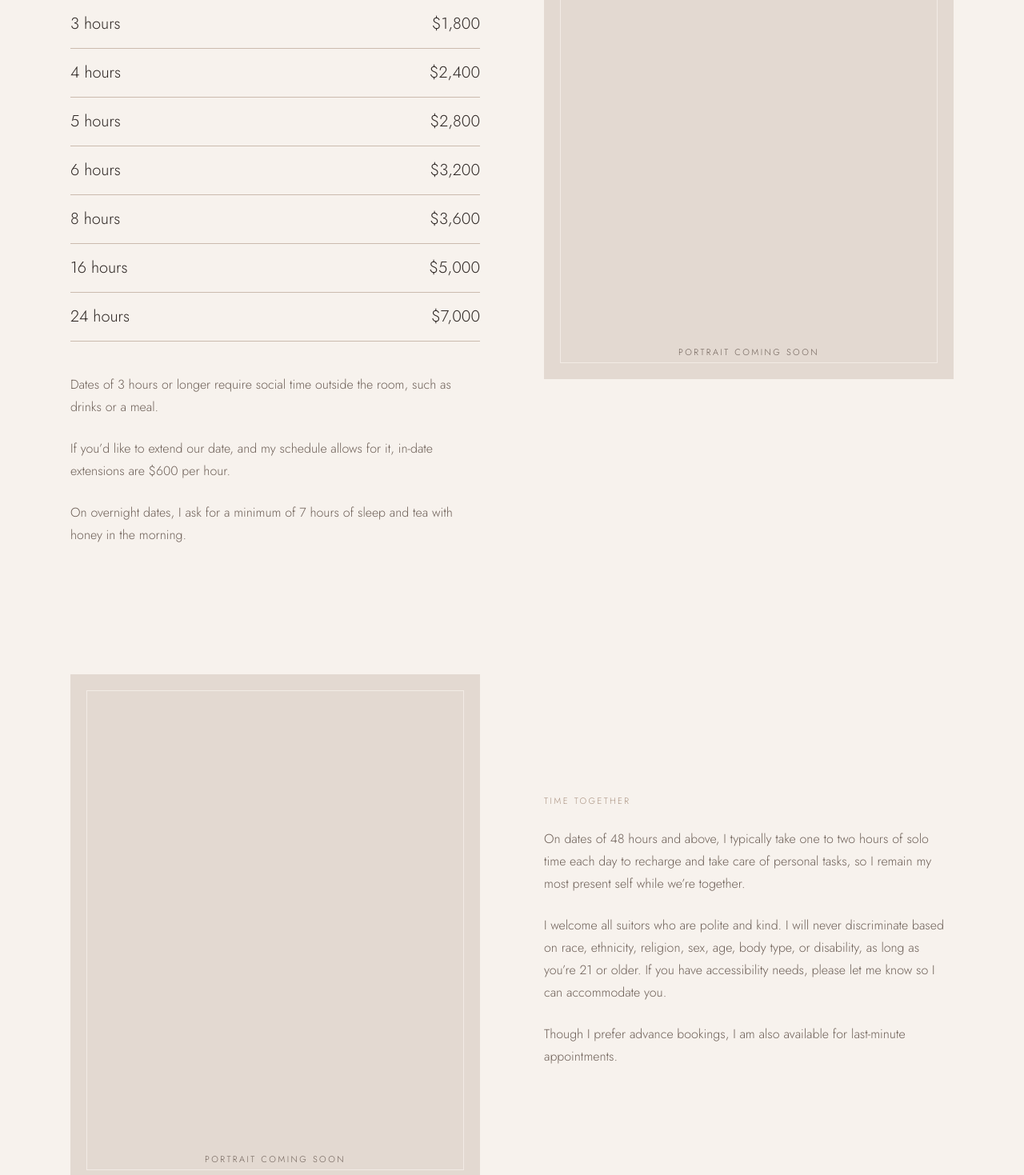
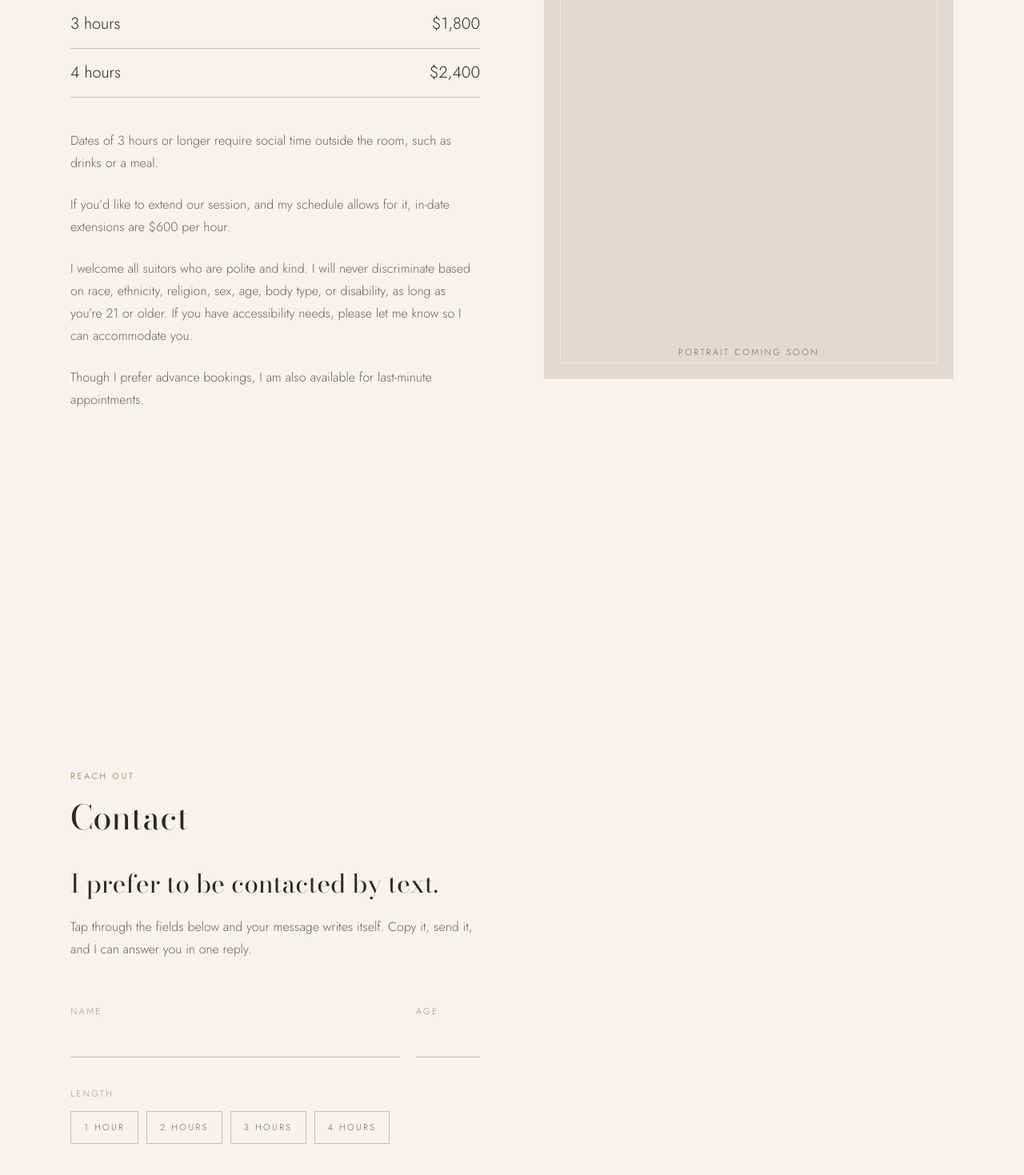
Before and after one commit to gracebotly/carmengem, a Next.js app: page / in a window 1280 px wide. Shown: the part 4060-5529 px from the top of the page at 80% size. Built offline with nearby package versions, Linux system fonts and the light colour scheme.

Commit message:
Simplify investment session offerings

```diff
--- a/components/InvestmentList.tsx
+++ b/components/InvestmentList.tsx
@@ -1,11 +1,9 @@
 import { SERVICES } from "@/lib/services";
 
-function PortraitPlaceholder({ position }: { position: "first" | "second" }) {
+function PortraitPlaceholder() {
   return (
     <div
-      className={`relative aspect-[4/5] overflow-hidden bg-line/45 ${
-        position === "first" ? "md:order-2" : "md:order-1"
-      }`}
+      className="relative aspect-[4/5] overflow-hidden bg-line/45 md:order-2"
       role="img"
       aria-label="Portrait photograph coming soon"
     >
@@ -19,7 +17,6 @@ function PortraitPlaceholder({ position }: { position: "first" | "second" }) {
 
 export default function InvestmentList() {
   return (
-    <div className="space-y-24 md:space-y-40">
     <div className="grid items-start gap-14 md:grid-cols-2 md:gap-20">
       <div className="md:order-1">
         <p className="eyebrow mb-6 text-sand">Donations</p>
@@ -45,27 +42,8 @@ export default function InvestmentList() {
             such as drinks or a meal.
           </p>
           <p>
-              If you’d like to extend our date, and my schedule allows for it,
+            If you’d like to extend our session, and my schedule allows for it,
             in-date extensions are $600 per hour.
-            </p>
-            <p>
-              On overnight dates, I ask for a minimum of 7 hours of sleep and
-              tea with honey in the morning.
-            </p>
-          </div>
-        </div>
-        <PortraitPlaceholder position="first" />
-      </div>
-
-      <div className="grid items-center gap-14 md:grid-cols-2 md:gap-20">
-        <PortraitPlaceholder position="second" />
-        <div className="md:order-2">
-          <p className="eyebrow mb-6 text-sand">Time together</p>
-          <div className="space-y-6">
-            <p>
-              On dates of 48 hours and above, I typically take one to two hours
-              of solo time each day to recharge and take care of personal
-              tasks, so I remain my most present self while we’re together.
           </p>
           <p>
             I welcome all suitors who are polite and kind. I will never
@@ -79,7 +57,7 @@ export default function InvestmentList() {
           </p>
         </div>
       </div>
-      </div>
+      <PortraitPlaceholder />
     </div>
   );
 }
--- a/lib/services.ts
+++ b/lib/services.ts
@@ -9,9 +9,4 @@ export const SERVICES: Service[] = [
   { id: "2-hour", duration: "2 hours", price: "$1,200" },
   { id: "3-hour", duration: "3 hours", price: "$1,800" },
   { id: "4-hour", duration: "4 hours", price: "$2,400" },
-  { id: "5-hour", duration: "5 hours", price: "$2,800" },
-  { id: "6-hour", duration: "6 hours", price: "$3,200" },
-  { id: "8-hour", duration: "8 hours", price: "$3,600" },
-  { id: "16-hour", duration: "16 hours", price: "$5,000" },
-  { id: "24-hour", duration: "24 hours", price: "$7,000" },
 ];
```
Lines whose indentation alone changed are shown as unchanged.
